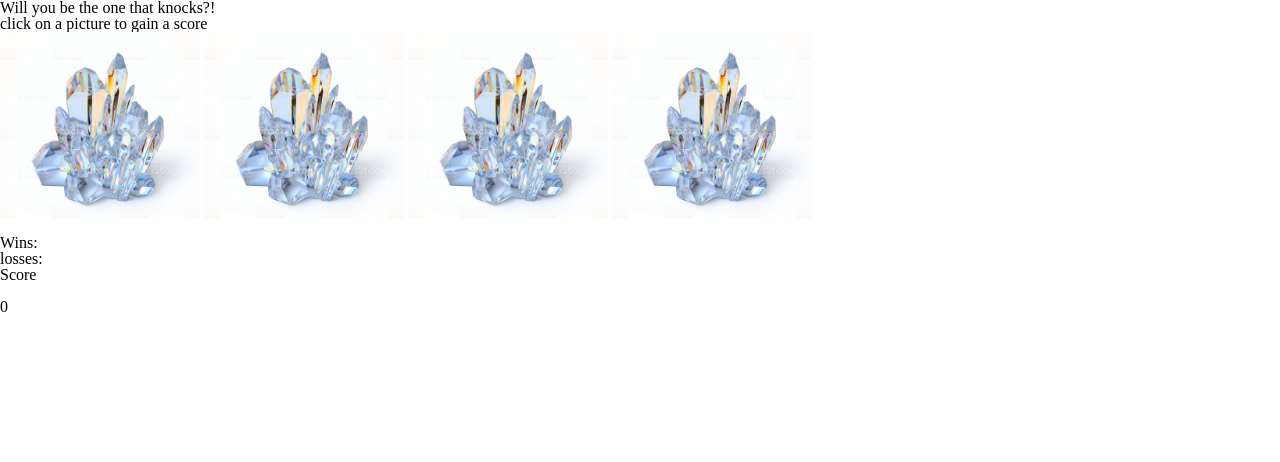
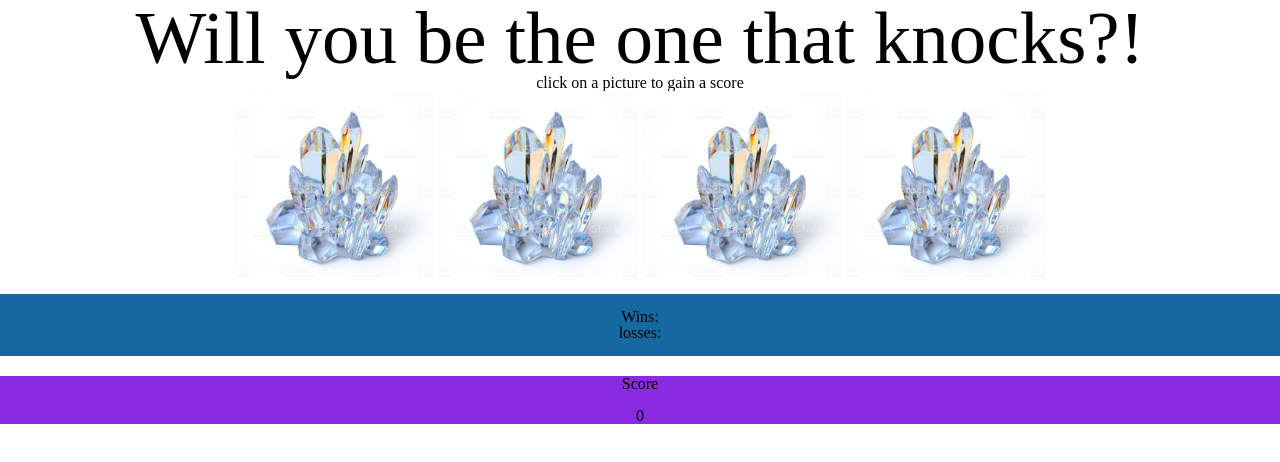
Before and after one commit to jacobhanes/unit-4-game, a plain HTML site: page index.html in a window 1280 px wide. Drawn offline with Linux system fonts and the light colour scheme.

Commit message:
basic css made, get fancy later

```diff
--- a/assets/css/style.css
+++ b/assets/css/style.css
@@ -0,0 +1,16 @@
+header {
+    font-size: 75px;
+}
+body {
+    text-align: center;
+}
+#scoreBox {
+    background-color: #1668A1;
+    padding-top: 15px;
+    padding-bottom: 15px;
+
+}
+#myScoreBox {
+    background-color: blueviolet;
+    margin-top: 20px;
+}
--- a/index.html
+++ b/index.html
@@ -17,11 +17,11 @@
         <img class="crystal" id="gemThree" src="./assets/images/istockphoto-872840088-1024x1024.jpg" width="200 px">
         <img class="crystal" id="gemFour" src="./assets/images/istockphoto-872840088-1024x1024.jpg" width="200 px">
     </div>
-    <div>
+    <div id="scoreBox">
         <p>Wins: <span id="wins"></span></p>
         <p>losses: <span id="losses"></span></p>
     </div>
-    <div>
+    <div id="myScoreBox">
         <h1>Score</h1>
         <br>
         <p is="myScore">0</p>
```
